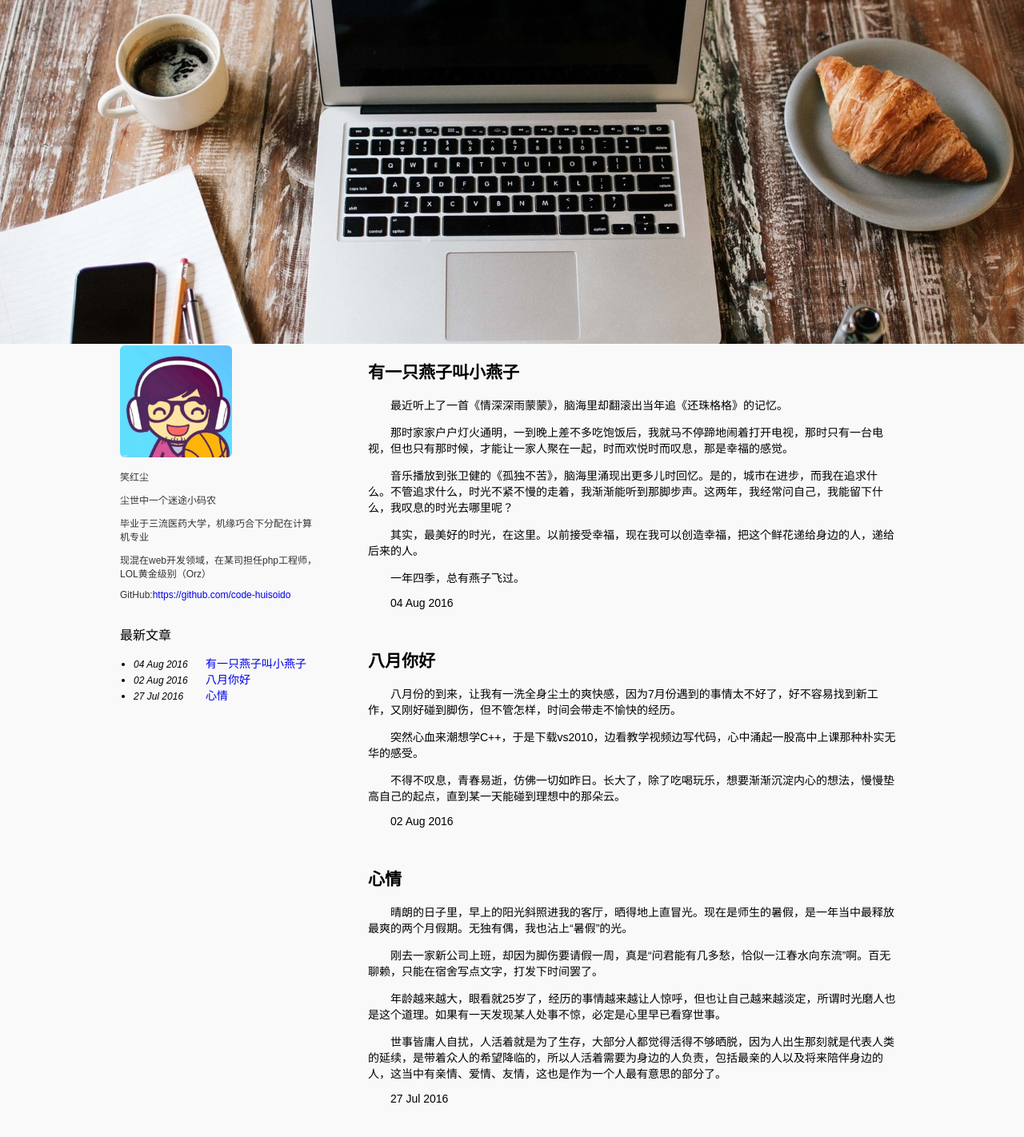
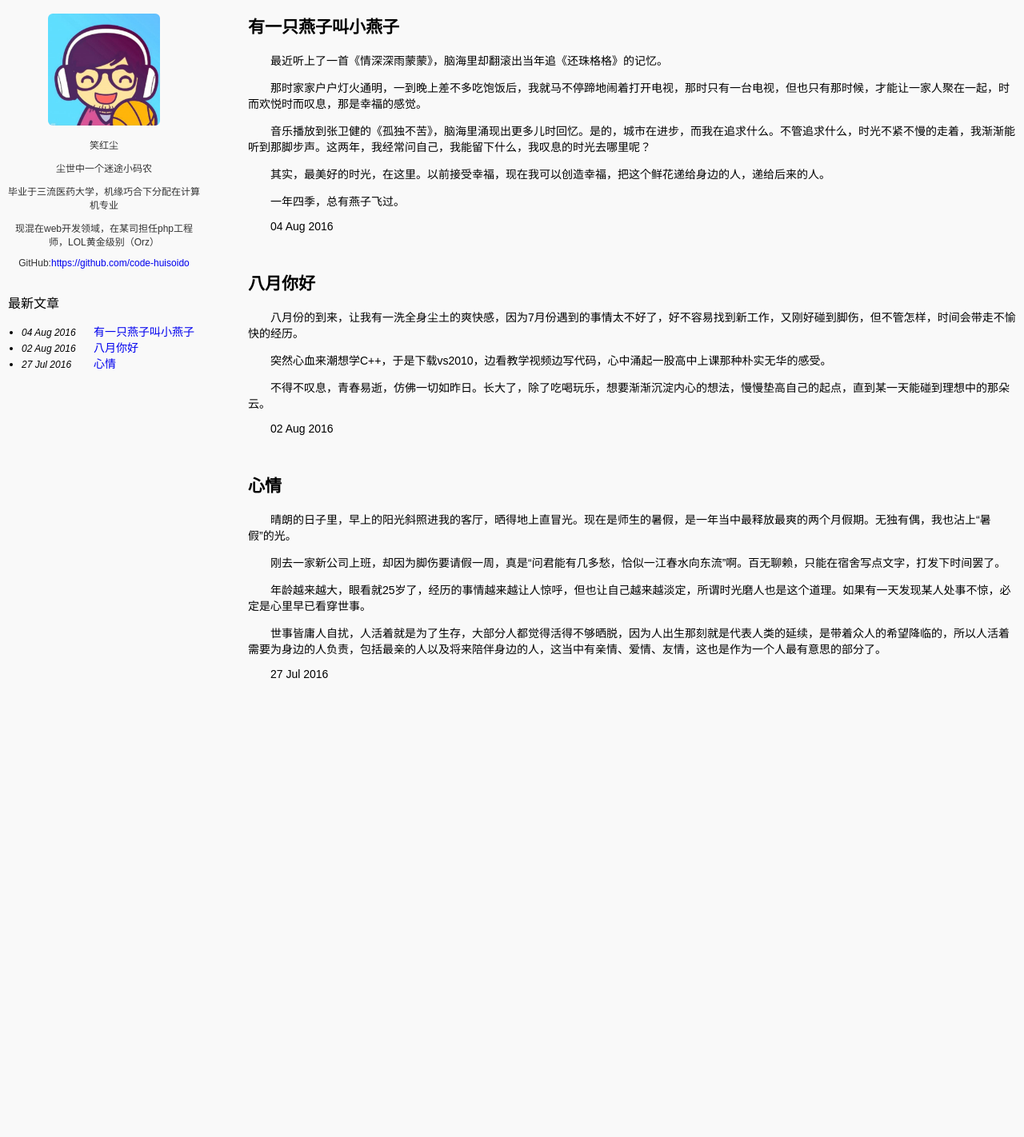
Before and after one commit to code-huisoido/myblog, a Jekyll site: the page built from index.html, in a window 1280 px wide. Shown: the whole page at 80% size. Built offline with Jekyll 4.4.1, drawn with Linux system fonts in a browser that asks for light colours; after the commit the page ends 900 px from its top, so only the background shows below that.

Commit message:
modified css and index.html

```diff
--- a/css/page.css
+++ b/css/page.css
@@ -36,7 +36,7 @@ img{
 
 #content{
 	font-size:1.4rem;
-	width:980px;
+	width:100%;
 	margin:0 auto;
 }
 
@@ -48,7 +48,6 @@ img{
 #content .left_menu{
 	float: left;
     width: 250px;
-    margin-right: 50px;
 }
 
 .left_menu #avatar{
@@ -59,7 +58,8 @@ img{
 
 .left_menu .about_me{
 	vertical-align: middle;
-	text-align: left;
+	text-align: center;
+	margin-left:10px;
 }
 
 .left_menu .about_me label{
@@ -68,16 +68,16 @@ img{
 }
 .left_menu .article_list{
 	margin-top:30px;
+	margin-left:10px;
 }
 .left_menu ul{
 	padding-left: 17px;
 }
 
 #content .right_content{
-	float:right;
-	width:660px;
 	padding:10px;
 	padding-top:0;
+	margin-left:300px;
 }
 
 #content .article_time{
--- a/index.html
+++ b/index.html
@@ -2,9 +2,9 @@
 layout: default
 title: 笑红尘
 ---
-<div class="banner">
+<!-- <div class="banner">
 	<img src="{{ site.baseurl }}/image/desktop.jpg">
-</div>
+</div> -->
 
 <div id="content">
 	<div class="left_menu">
```
